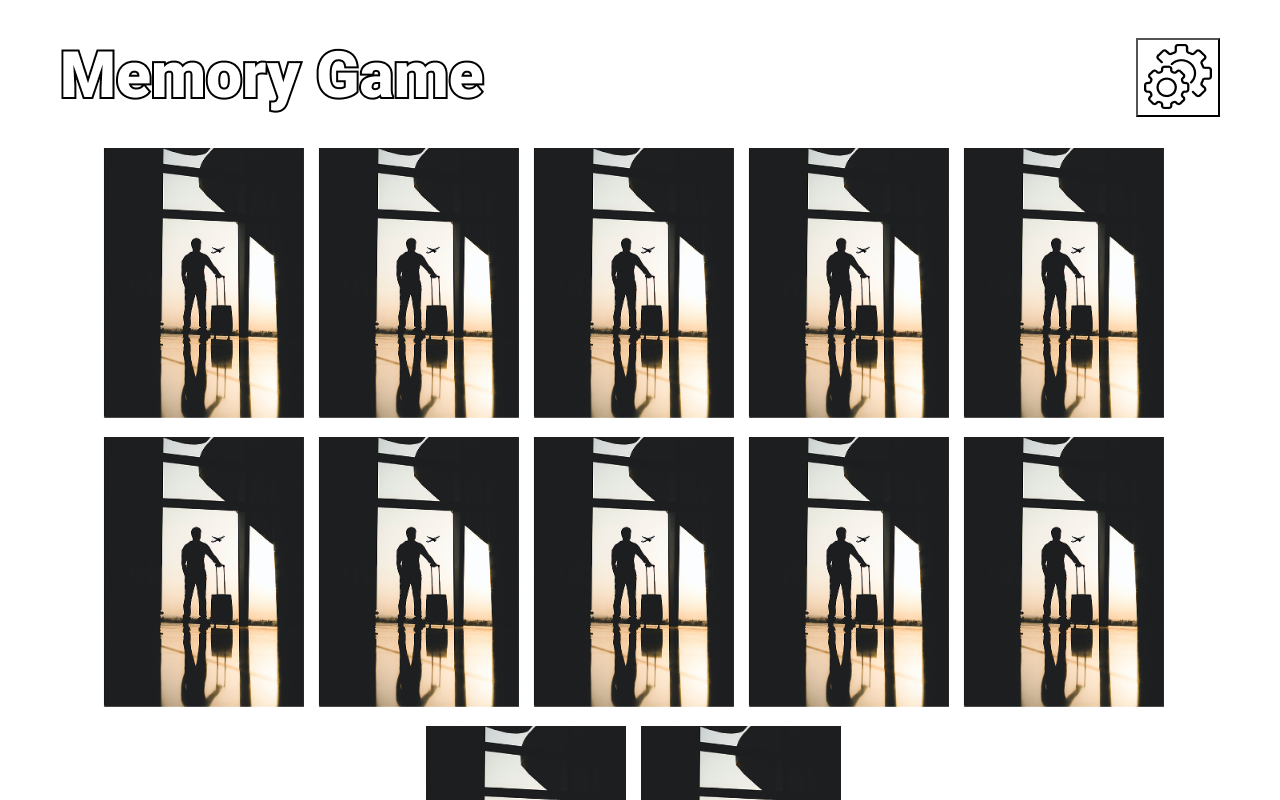
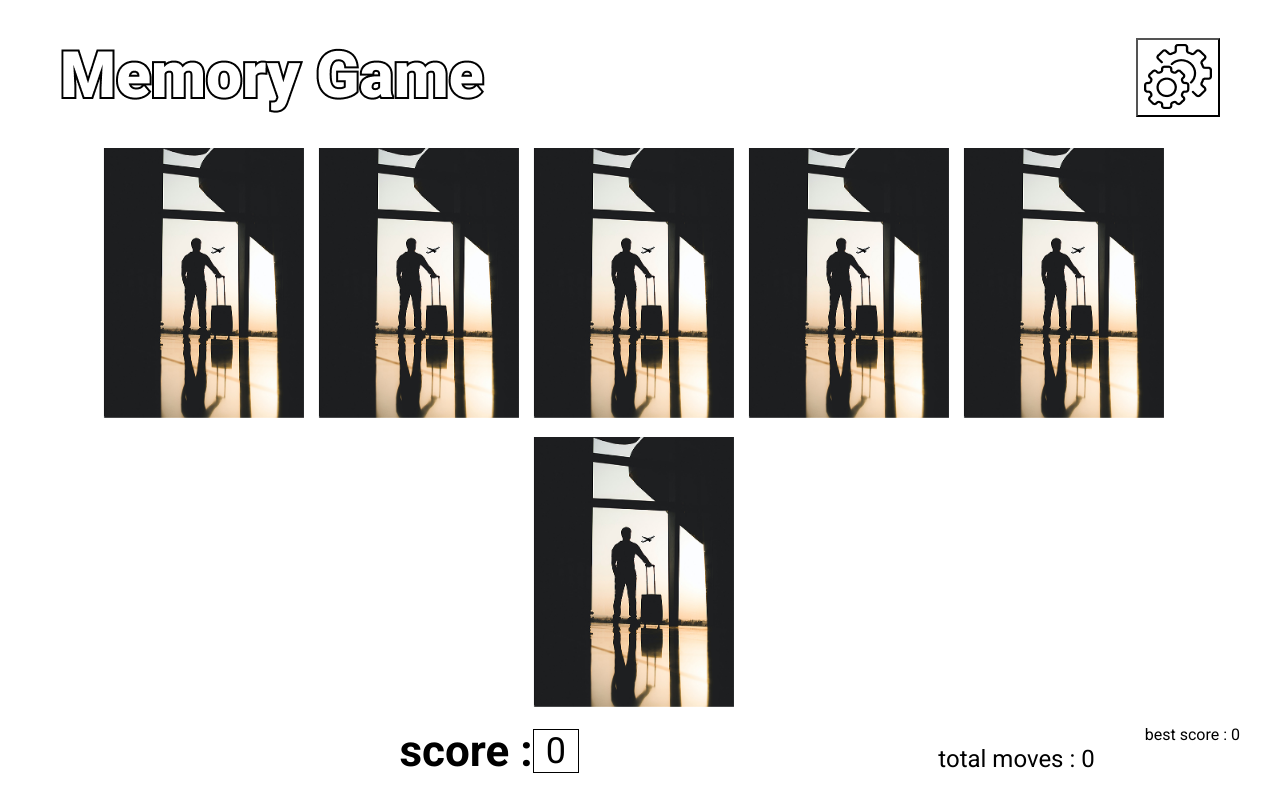
Before and after one commit to juliememe/react-game, a React (Create React App) app: page / in a window 1280 px wide. Shown: the top 800 px of the page. Built offline with nearby package versions, Linux system fonts and the light colour scheme.

Commit message:
feat: add score to Local storage

```diff
--- a/src/components/app/App.jsx
+++ b/src/components/app/App.jsx
@@ -13,8 +13,10 @@ export default function App() {
   const [disabled, setDisabled] = useState(false);
   const [score, setScore] = useState(0);
   const [moves, setMoves] = useState(0);
-  const [bestScore, setBestScore] = useState(0);
-  const [gameStart, setGameStart] =useState(false);
+  const [bestScore, setBestScore] = useState(
+    Number(localStorage.getItem("bestScore")) || 0
+  );
+  const [gameStart, setGameStart] = useState(false);
   // const [time, setTime] =useState(0);
   // const [firstClick, setFirstClick] = useState(false);
 
@@ -29,30 +31,29 @@ export default function App() {
   //   localStorage.setItem("bestScore", String({ bestScore }));
   // }, [bestScore]);
 
-useEffect(() => {
-
-  const checkGame = () => flipped.length === cards.length ? console.log('im here') : null;
-}
-  )
-
   // setBestScore(Number(localStorage.getItem("bestScore")));
 
-  const addToLocalStorage= (bestScore) => localStorage.setItem("bestScore", String({ bestScore }));
-
+  const addToLocalStorage = () =>
+    score + 100 > Number(localStorage.getItem("bestScore"))
+      ? localStorage.setItem("bestScore", score + 100) && setBestScore(score+100)
+      : null;
 
   const handleClick = (id) => {
     audio.play();
     setGameStart(true);
     setMoves(moves + 1);
     setDisabled(true);
-
+    setFlipped([id]);
 
     if (flipped.length === 0) {
-      setFlipped([id]);
+      console.log("first");
+      // setFlipped([id]);
       setDisabled(false);
+      console.log(flipped, id);
     } else {
       if (sameCardClicked(flipped, id)) return;
       setFlipped([flipped[0], id]);
+      console.log("i'm here");
       if (isMatch(id)) {
         setScore(score + 100);
 
@@ -61,39 +62,59 @@ useEffect(() => {
         resetCards();
         matchAudio.play();
       } else {
-        setScore(score === 0 ? 0 : score - 10);
+        setScore(score - 10);
         setTimeout(resetCards, 1000);
       }
     }
   };
-  const sameCardClicked = (id) => flipped.includes(id);
 
-// const checkGame = () => cards.length === guessed.length+2 ? console.log('GAME OVER'): console.log(guessed.length, cards.length-2);
-// const checkGame = () => cards.length-1 === flipped.length ? console.log('GAME OVER'): console.log('its ok');
-const checkGame = () => cards.length === guessed.length+2 ? gameOver() : null;
+  const startNewGame = () => {
+    cards.map((card) => flipped.push(card));
+  };
 
-const gameOver= () =>{
+  // const sameCardClicked = (id) => flipped.includes(id);
+  const sameCardClicked = (id) => console.log(flipped.indexOf(id), id, flipped); //тут косяк, не сравнивает как надо сучий сын
 
-  setGameStart(false);
-  setFlipped([]);
-  setDisabled(false);
-  setBestScore(bestScore < score ? score : bestScore);
-  console.log('game over');
-  alert('GAME OVER', "YOUR SCORE IS ",{score})
-}
+  // const checkGame = () => cards.length === guessed.length+2 ? console.log('GAME OVER'): console.log(guessed.length, cards.length-2);
+  // const checkGame = () => cards.length-1 === flipped.length ? console.log('GAME OVER'): console.log('its ok');
+  const checkGame = () =>
+    cards.length === guessed.length + 2 ? gameOver() : null;
 
-  const resetCards = () => {
+  const gameOver = () => {
+    // setGameStart(false);
+    // setFlipped([]);
+    // setDisabled(false);
+    // checkScore(score);
+    // setBestScore(score+100);
+    console.log(bestScore);
+    addToLocalStorage();
+    console.log("game over");
+    console.log({ gameStart });
+    alert("GAME OVER", "YOUR SCORE IS ", { score });
+    startNewGame();
+    console.log(localStorage.getItem("bestScore"));
+  };
+
+  // const checkScore = (score) => {
+  //  return bestScore < score ? score : bestScore;
+  // }
+  useEffect(() => {
+    cards.map((card) => {
+      new Image().src = `./assets/travel/${card.type}.jpg`;
+
+         })}, [cards]);
+
+
+
+
+
+  function resetCards() {
     audio.play();
     setFlipped([]);
     setDisabled(false);
-  };
+  }
 
-  const preloadImages = () => {
-    return cards.map((card) => {
-      const src = `./assets/travel/${card.type}.jpg`;
-      new Image().src = src;
-    });
-  };
+
 
   const isMatch = (id) => {
     const clickedCard = cards.find((card) => card.id === id);
@@ -112,7 +133,7 @@ const gameOver= () =>{
         guessed={guessed}
       />
 
-      <DataBar score={score} moves={moves} bestScore={bestScore}/>
+      <DataBar score={score} moves={moves} bestScore={bestScore} />
       <Footer />
     </div>
   );
--- a/src/components/deck/Deck.jsx
+++ b/src/components/deck/Deck.jsx
@@ -16,9 +16,9 @@ export default function initializeDeck() {
     "airplane",
     "amazonka",
     "greece",
-    "parashuts",
-    "road",
-    "venice",
+    // "parashuts",
+    // "road",
+    // "venice",
   ].reduce((acc, type) => {
     acc.push({
       id: id++,
```
